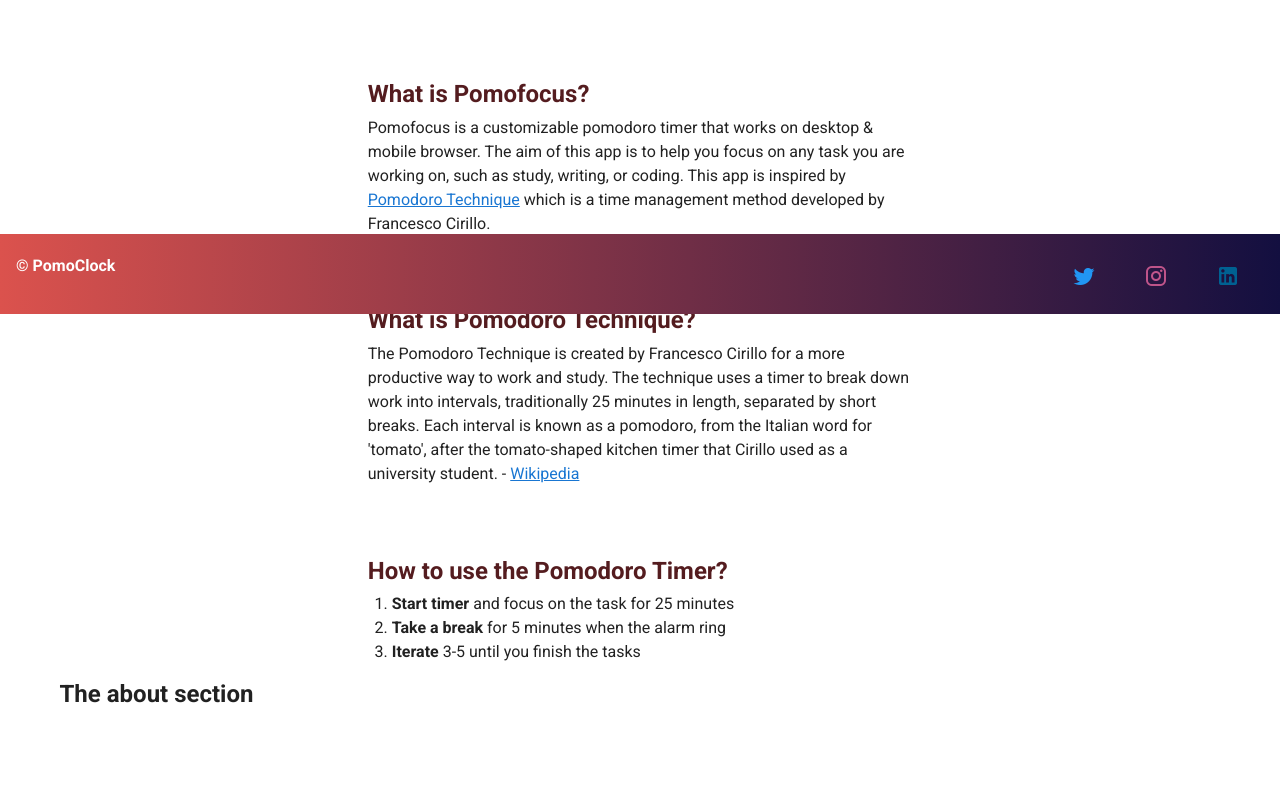
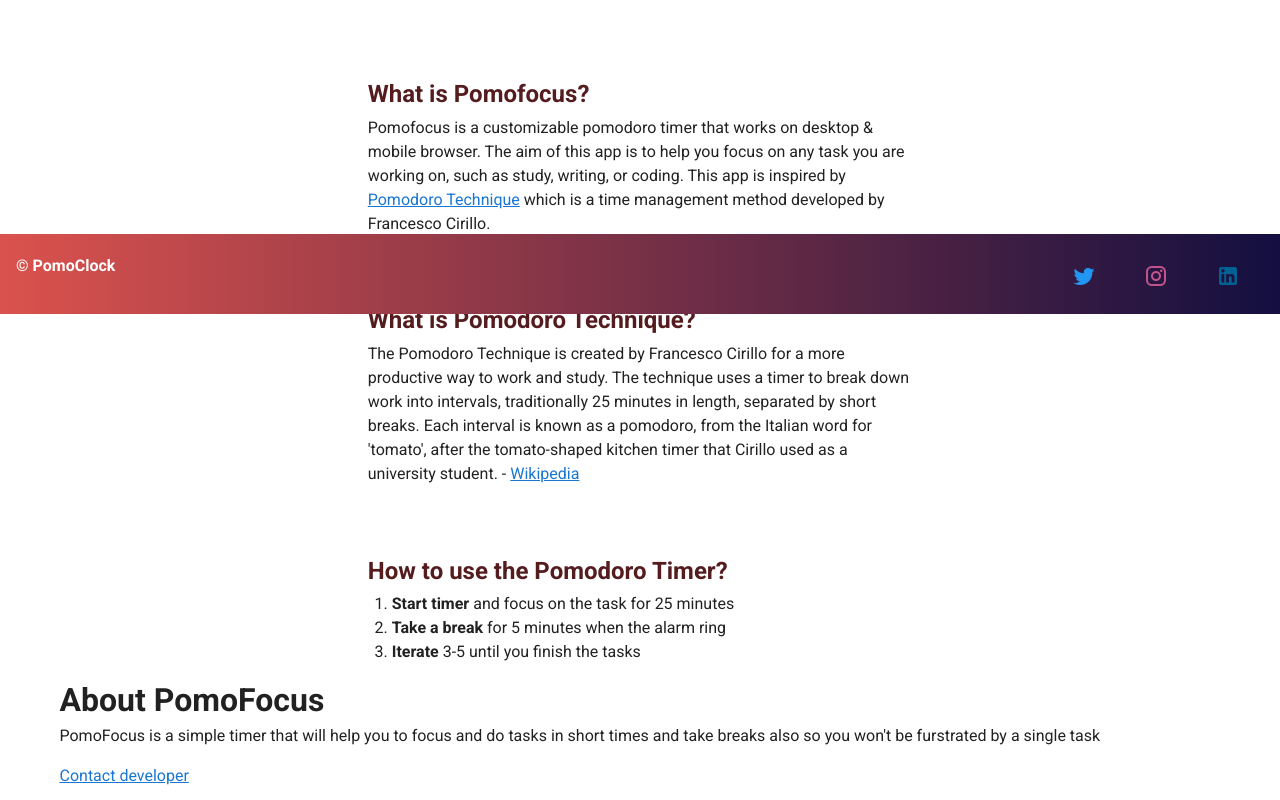
Before and after one commit to waledagne/PomodoroFocus, a Vue app: page /about in a window 1280 px wide. Shown: the part 510-1310 px from the top of the page. Before the commit the page ends 1234 px from the top, so only its background shows below. Built offline with nearby package versions, Linux system fonts and the light colour scheme.

Commit message:
about section update

```diff
--- a/src/components/About.vue
+++ b/src/components/About.vue
@@ -1,3 +1,47 @@
 <template>
-    <h2>The about section </h2>
+   <div class="about">
+    <h1>About <span class="keyword">PomoFocus</span></h1>
+    <p>
+      PomoFocus is a simple timer that will help you to focus and do tasks
+      in short times and take breaks also so you won't be furstrated by a single task
+    </p>
+    <a href="" target="_blank" class="btn"
+      >Contact developer</a
+    >
+  </div>
 </template>
+
+<style scoped>
+.about {
+  width: 80%;
+  margin-top: auto;
+  margin: 1.5rem auto;
+  padding: 2rem;
+  display: flex;
+  flex-direction: column;
+  justify-content: center;
+  align-items: start;
+  background-color: rgba(145, 144, 144, 0.159);
+  box-shadow: 0 0 15px rgba(0, 0, 0, 0.494);
+  transition: all 0.25s;
+}
+.about:hover {
+  background-color: rgba(145, 144, 144, 0.076);
+  box-shadow: 0 0 25px rgba(0, 0, 0, 0.494);
+}
+p {
+  font-weight: bold;
+  margin: 1rem 0;
+}
+a {
+  text-decoration: underline;
+}
+.keyword {
+  color: grey;
+}
+@media screen and (max-width: 600px) {
+  .about {
+    width: 90%;
+  }
+}
+</template>
```
